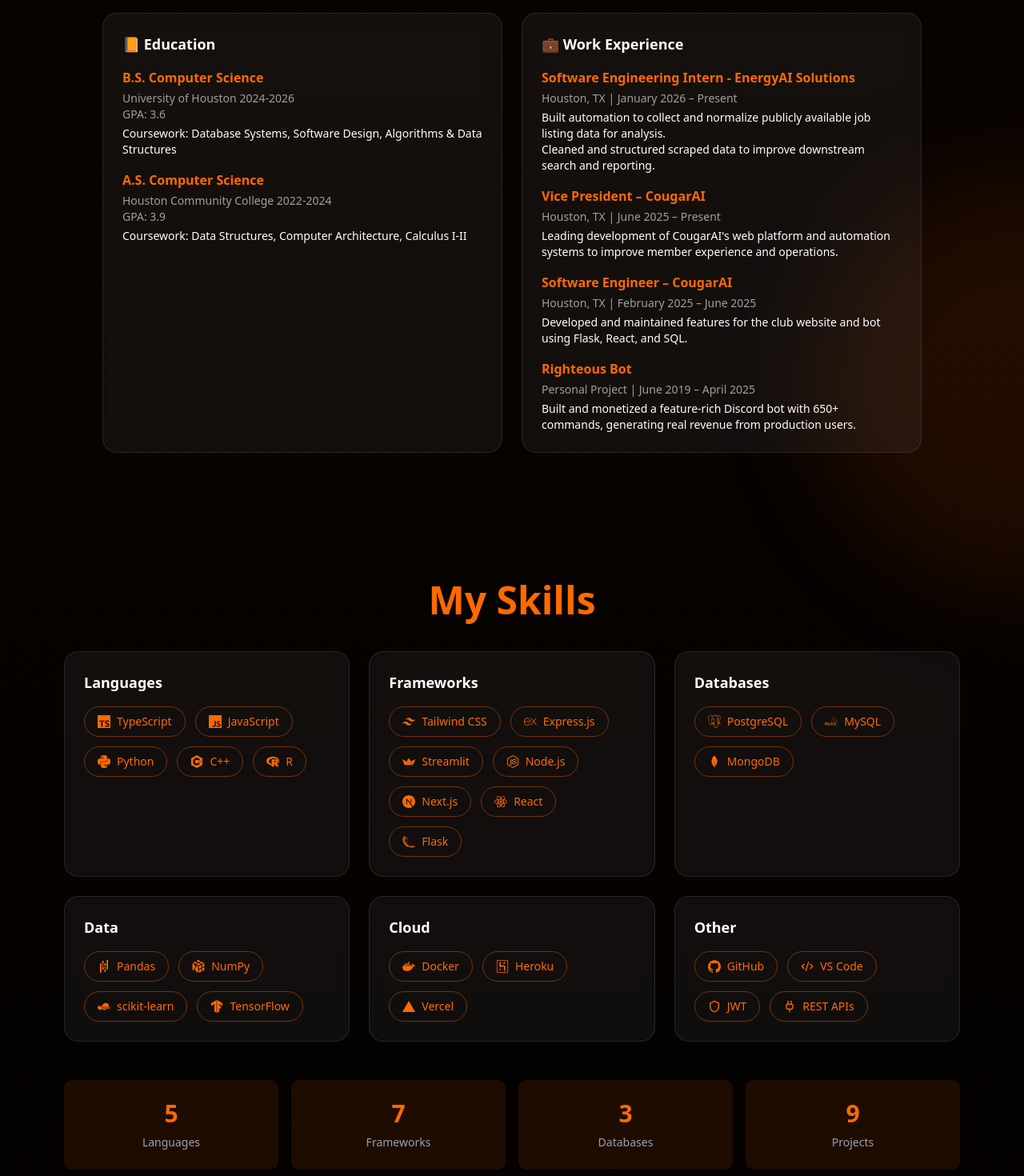
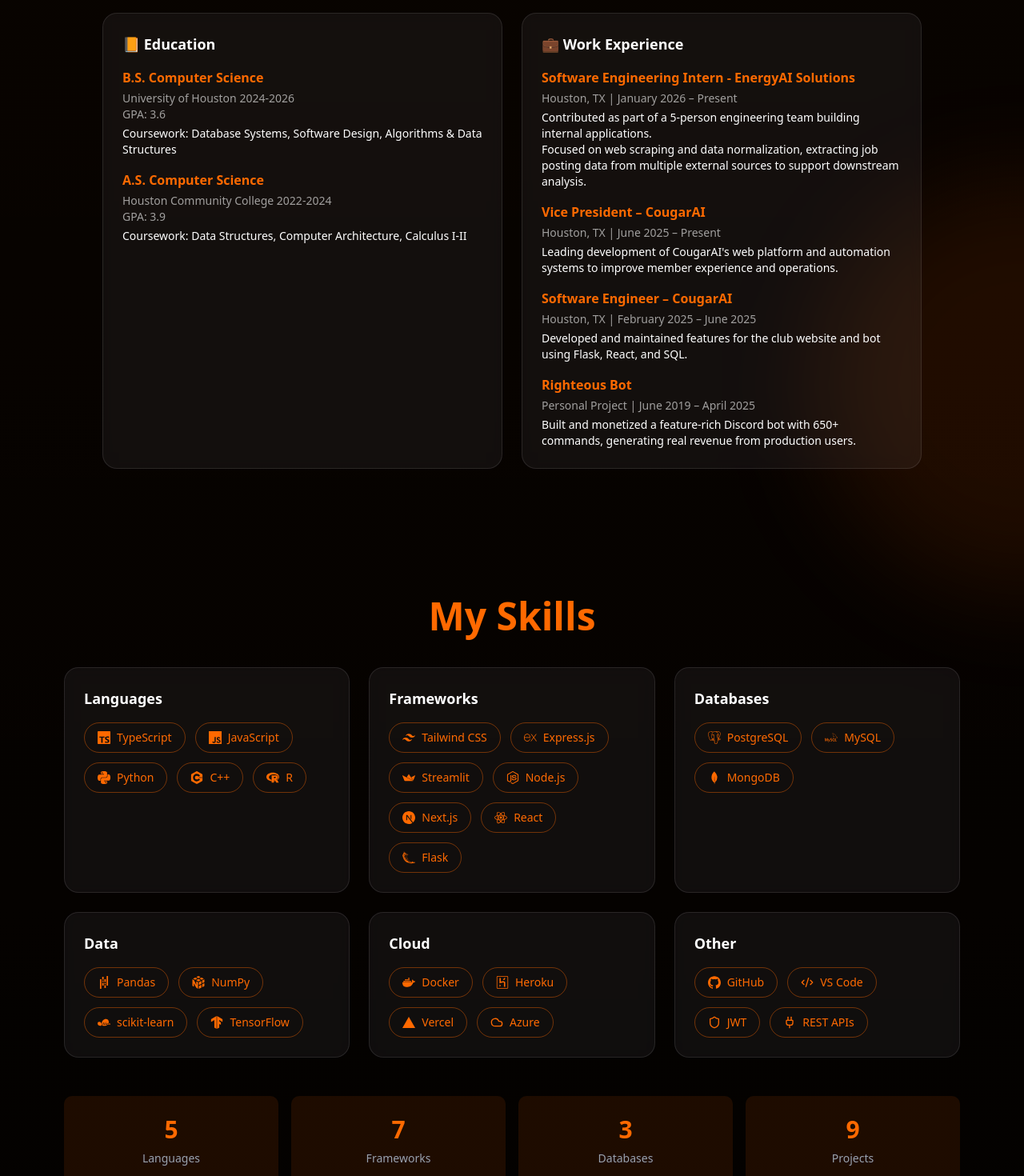
Before and after one commit to Abyss999/Jason-Quach-Portfolio, a Next.js app in the folder portfolio/: page / in a window 1280 px wide. Shown: the part 1440-2910 px from the top of the page at 80% size. Built offline with nearby package versions, Linux system fonts and the light colour scheme.

Commit message:
added azure

```diff
--- a/portfolio/app/page.tsx
+++ b/portfolio/app/page.tsx
@@ -44,6 +44,7 @@
   Tech.docker,
   Tech.heroku,
   Tech.vercel,
+  Tech.azure,
 ];
 
 const otherSkills = [
--- a/portfolio/components/AboutMe.tsx
+++ b/portfolio/components/AboutMe.tsx
@@ -52,8 +52,9 @@
     {
         title: "Software Engineering Intern - EnergyAI Solutions",
         subtitle: ["Houston, TX | January 2026 – Present"].join("\n"),
-        description: ["Built automation to collect and normalize publicly available job listing data for analysis.",
-        "Cleaned and structured scraped data to improve downstream search and reporting."
+        description: [
+        "Contributed as part of a 5-person engineering team building internal applications.",
+        "Focused on web scraping and data normalization, extracting job posting data from multiple external sources to support downstream analysis."
         ].join("\n")
     },
     {
--- a/portfolio/data/projects.tsx
+++ b/portfolio/data/projects.tsx
@@ -1,5 +1,5 @@
 import type { ReactNode } from "react";
-import { Brain, Code2, Calendar, Layers, Search, TreePine, Trees, Globe, Shield, Plug, Plug2} from "lucide-react";
+import { Brain, Code2, Calendar, Layers, Search, TreePine, Trees, Globe, Shield, Plug, Plug2, Cloud} from "lucide-react";
 import {
   SiTypescript, SiPython, SiJavascript, SiCplusplus, SiR,
   SiNodedotjs, SiReact, SiTailwindcss, SiExpress, SiFlask, SiNextdotjs,
@@ -47,6 +47,7 @@
   rest: { label: "REST APIs", icon: <Plug className="h-4 w-4" /> },
   api_integration: { label: "API Integration", icon: <Plug2 className="h-4 w-4" /> },
   streamlit: { label: "Streamlit", icon: <SiStreamlit className="h-4 w-4" /> },
+  azure: { label: "Azure", icon: <Cloud className="h-4 w-4" /> },
 } satisfies Record<string, ProjectTech>;
 
 
```
Also changed, not shown: 1 other file (tests, documents, lock files or other folders).
